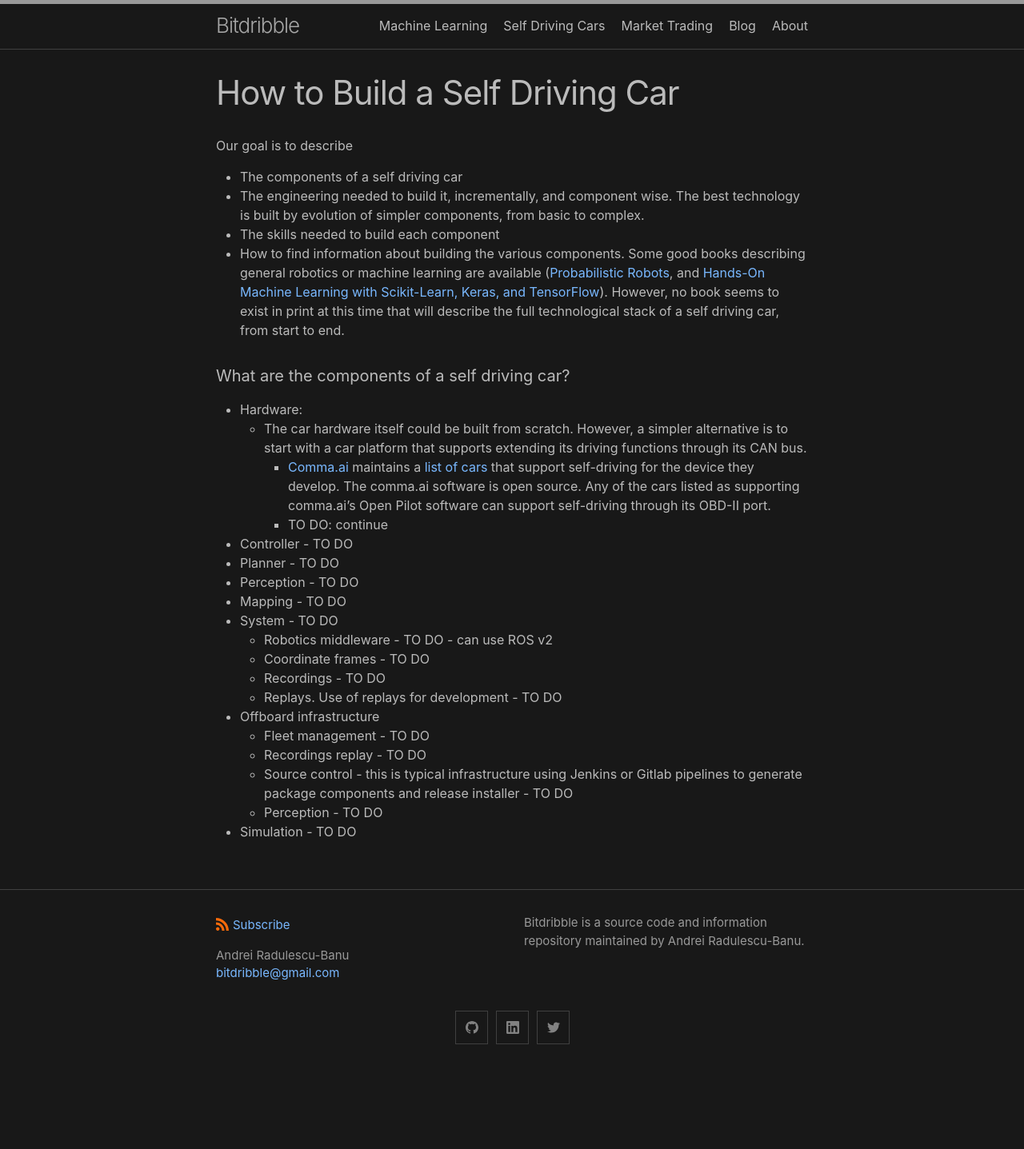
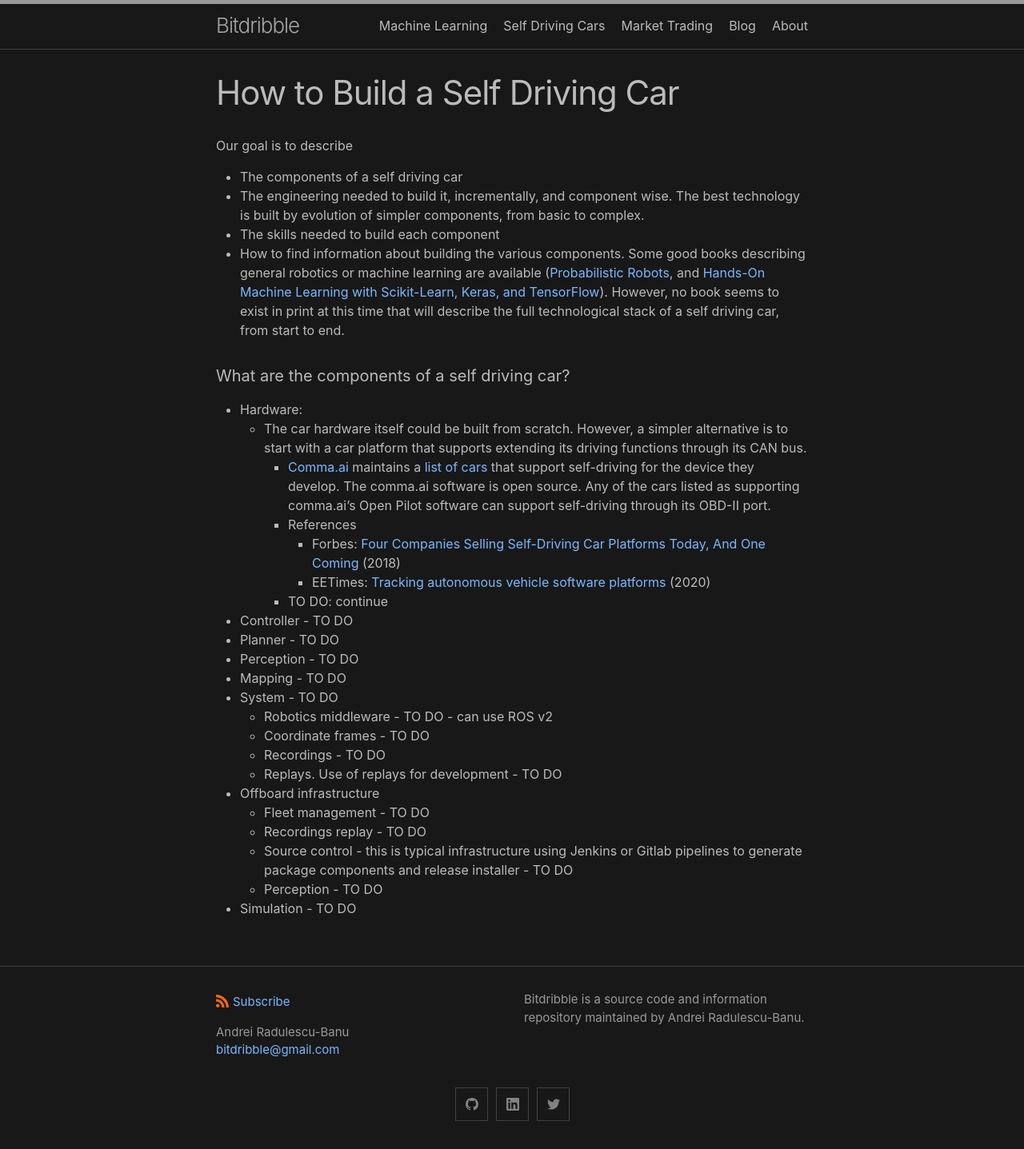
Before and after one commit to analytiq-hub/sigagent.github.io, a Jekyll site: the page built from self_driving_cars/how_to_build_a_self_driving_car.md, in a window 1280 px wide. Shown: the whole page at 80% size. Built offline with Jekyll 4.4.1, drawn with Linux system fonts in a browser that asks for light colours; before the commit the page ends 1341 px from its top, so only the background shows below that.

Commit message:
Update how_to_build_a_self_driving_car.md

```diff
--- a/self_driving_cars/how_to_build_a_self_driving_car.md
+++ b/self_driving_cars/how_to_build_a_self_driving_car.md
@@ -12,6 +12,9 @@ Our goal is to describe
 * Hardware:
   * The car hardware itself could be built from scratch. However, a simpler alternative is to start with a car platform that supports extending its driving functions through its CAN bus.
     * [Comma.ai](http://comma.ai) maintains a [list of cars](https://github.com/commaai/openpilot/blob/master/docs/CARS.md) that support self-driving for the device they develop. The comma.ai software is open source. Any of the cars listed as supporting comma.ai's Open Pilot software can support self-driving through its OBD-II port.
+    * References
+      * Forbes: [Four Companies Selling Self-Driving Car Platforms Today, And One Coming](https://www.forbes.com/sites/davidsilver/2018/08/22/four-companies-selling-self-driving-car-platforms-today-and-one-coming/?sh=12755b6d187f) (2018)
+      * EETimes: [Tracking autonomous vehicle software platforms](https://www.embedded.com/tracking-autonomous-vehicle-software-platforms/) (2020)
     * TO DO: continue
 * Controller - TO DO
 * Planner - TO DO
```
